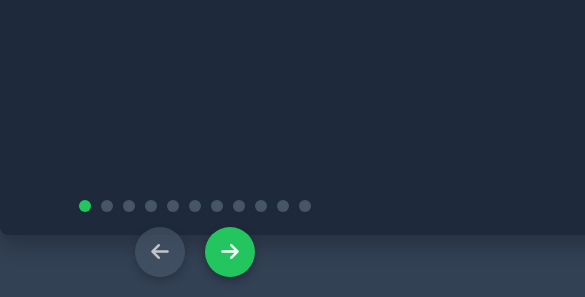
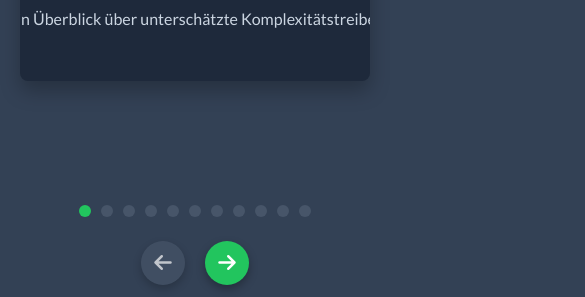
Before and after one commit to svenn8n-a11y/pr-sentation_workwear, a plain HTML site: page index.html in a window 390 px wide. Shown: the part 547-844 px from the top of the page, 585 px wide, since content can reach past the window. Drawn offline with Linux system fonts and the light colour scheme.

Commit message:
Improve presentation responsiveness and accessibility

```diff
--- a/index.html
+++ b/index.html
@@ -41,9 +41,13 @@ body {
   overflow: hidden;
   padding: 60px;
   position: relative;
-  width: 1280px;
+  width: min(1280px, calc(100vw - 40px));
   /* Standardmäßig alle Folien ausblenden */
   display: none;
+}
+
+.slide-container:first-of-type {
+  display: flex;
 }
 
 /* Spezifische Display-Typen für Folien.
@@ -538,11 +542,14 @@ NEU: Interaktive Präsentations-Stile
 }
 
 .pagination-dot {
+    appearance: none;
+    background: none;
     width: 12px;
     height: 12px;
     background-color: #475569; /* Slate 600 - Inaktiv */
     border-radius: 50%;
     cursor: pointer;
+    border: none;
     transition: background-color 0.2s ease;
 }
 
@@ -552,6 +559,107 @@ NEU: Interaktive Präsentations-Stile
 
 .pagination-dot.active {
     background-color: #22c55e; /* Green 500 - Aktiv */
+}
+
+@media (max-width: 1200px) {
+  body {
+    overflow-y: auto;
+    padding: 20px;
+  }
+
+  .slide-container {
+    height: auto;
+    max-height: none;
+    padding: 50px 40px;
+  }
+
+  .slide-container.bleed-image-layout {
+    grid-template-columns: 1fr;
+  }
+
+  .slide-container.bleed-image-layout > .content-container {
+    padding: 40px;
+  }
+
+  .slide-container.bleed-image-layout > .image-container {
+    order: -1;
+    max-height: 320px;
+  }
+
+  .slide-container.bleed-image-layout img.bleed-image-side {
+    border-radius: 8px 8px 0 0;
+    height: 100%;
+    object-position: center top;
+  }
+}
+
+@media (max-width: 900px) {
+  .slide-container {
+    padding: 40px 24px;
+  }
+
+  .slide-container h1 {
+    font-size: 48px;
+  }
+
+  .slide-container .slide-title {
+    font-size: 32px;
+  }
+
+  .slide-container h3 {
+    font-size: 26px;
+  }
+
+  .slide-container p,
+  .slide-container li,
+  .slide-container .subtitle {
+    font-size: 16px;
+  }
+
+  .two-column {
+    grid-template-columns: 1fr;
+    gap: 30px;
+  }
+
+  .tiled-content {
+    flex-wrap: wrap;
+  }
+
+  .tile {
+    flex: 1 1 calc(50% - 20px);
+    min-width: 240px;
+  }
+
+  #pagination-dots {
+    bottom: 110px;
+  }
+}
+
+@media (max-width: 600px) {
+  body {
+    padding: 16px;
+  }
+
+  .slide-container {
+    padding: 30px 20px;
+  }
+
+  .tile {
+    flex: 1 1 100%;
+  }
+
+  #navigation-controls {
+    bottom: 12px;
+  }
+
+  #pagination-dots {
+    bottom: 80px;
+  }
+
+  #navigation-controls button {
+    width: 44px;
+    height: 44px;
+  }
 }
 
     </style>
@@ -751,10 +859,10 @@ NEU: HTML für die Navigation
     <!-- Punkte werden dynamisch per JS eingefügt --></div>
 
 <div id="navigation-controls">
-    <button id="prev-slide" title="Vorherige Folie (Pfeil links)">
+    <button id="prev-slide" type="button" title="Vorherige Folie (Pfeil links)" aria-label="Vorherige Folie">
         <i class="fas fa-arrow-left"></i>
     </button>
-    <button id="next-slide" title="Nächste Folie (Pfeil rechts)">
+    <button id="next-slide" type="button" title="Nächste Folie (Pfeil rechts)" aria-label="Nächste Folie">
         <i class="fas fa-arrow-right"></i>
     </button>
 </div>
@@ -772,6 +880,8 @@ NEU: JavaScript für Interaktivität
         const prevButton = document.getElementById('prev-slide');
         const nextButton = document.getElementById('next-slide');
         const dotsContainer = document.getElementById('pagination-dots');
+        dotsContainer.setAttribute('role', 'group');
+        dotsContainer.setAttribute('aria-label', 'Foliennavigation');
 
         // 2. Zustand (State)
         let currentSlide = 0;
@@ -830,7 +940,9 @@ NEU: JavaScript für Interaktivität
             // Punkte (Dots)
             const dots = document.querySelectorAll('.pagination-dot');
             dots.forEach((dot, index) => {
-                dot.classList.toggle('active', index === currentSlide);
+                const isActive = index === currentSlide;
+                dot.classList.toggle('active', isActive);
+                dot.setAttribute('aria-pressed', String(isActive));
             });
         }
 
@@ -839,9 +951,12 @@ NEU: JavaScript für Interaktivität
          */
         function createPaginationDots() {
             for (let i = 0; i < totalSlides; i++) {
-                const dot = document.createElement('div');
+                const dot = document.createElement('button');
                 dot.classList.add('pagination-dot');
+                dot.type = 'button';
                 dot.dataset.slide = i; // Speichert den Index im Data-Attribut
+                dot.setAttribute('aria-label', `Zur Folie ${i + 1} springen`);
+                dot.setAttribute('aria-pressed', 'false');
 
                 // Event Listener, um zur Folie zu springen
                 dot.addEventListener('click', () => {
```
